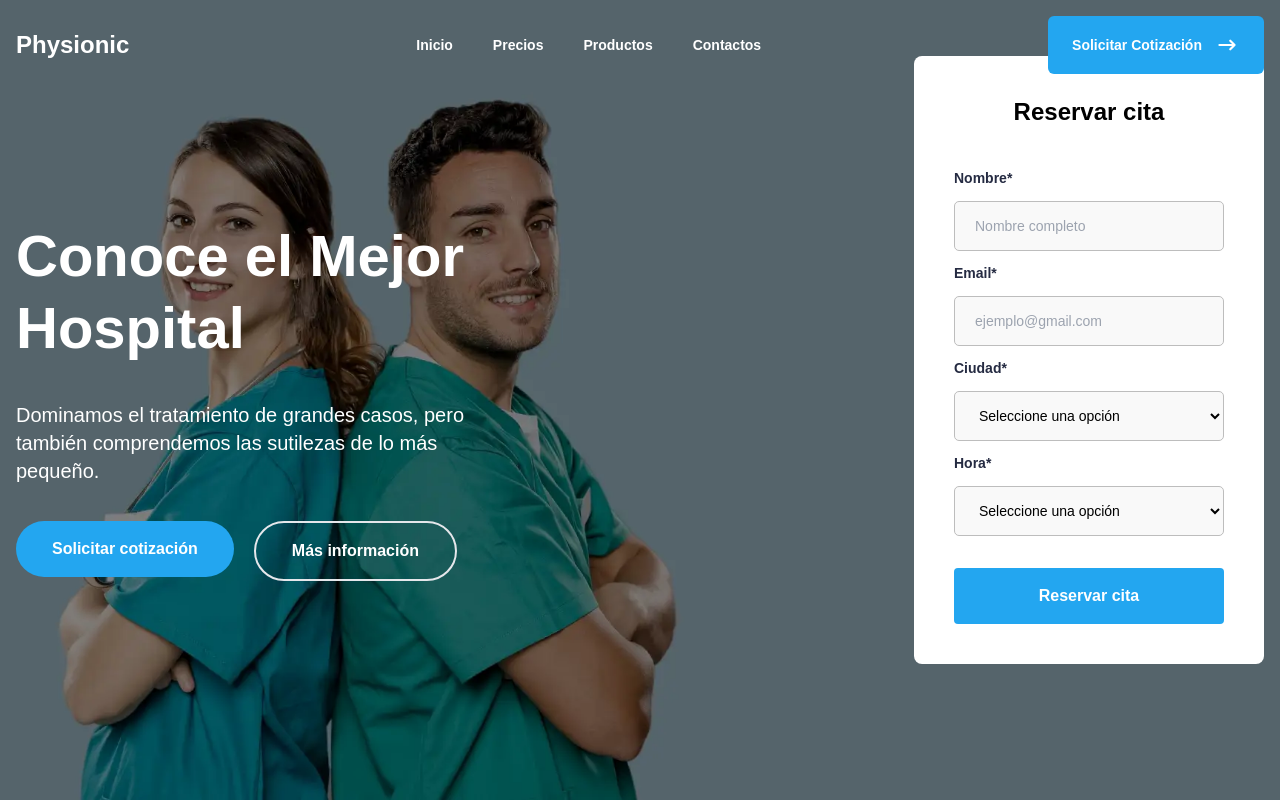
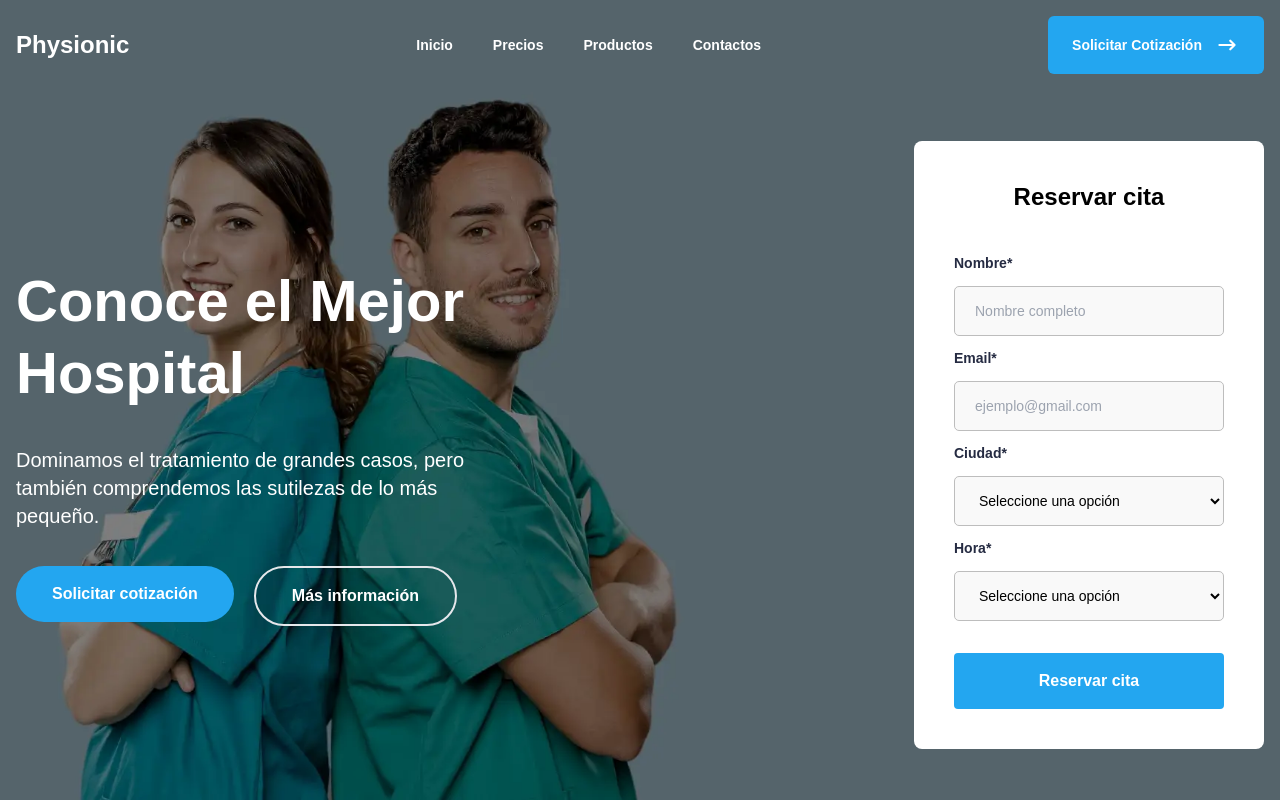
Before and after one commit to 7R0N1X/physionic, an Astro site: page / in a window 1280 px wide. Shown: the top 802 px of the page. Built offline with nearby package versions, Linux system fonts and the light colour scheme; Astro itself is replaced by a stand-in of ours; what @midudev/tailwind-animations would draw is missing.

Commit message:
fix: se centran elementos del hero

```diff
--- a/src/components/Hero.astro
+++ b/src/components/Hero.astro
@@ -2,10 +2,10 @@
 import LinkButton from './LinkButton.astro';
 ---
 
-<section class="w-full sm:h-screen lg:flex lg:justify-center lg:items-center" id="container">
+<section class="w-full sm:h-screen lg:flex lg:justify-center lg:items-center pt-[90px]" id="container">
   <section class="w-full h-full max-w-screen-xl flex flex-col sm:flex-row justify-between items-center px-4">
 
-    <section class="text-white py-20 flex flex-col gap-9 text-center sm:text-start my-16">
+    <section class="text-white sm:h-full py-20 flex flex-col justify-center gap-9 text-center sm:text-start my-16">
       <h1 class="text-4xl lg:text-[58px] font-bold leading-tight lg:max-w-[509px]">Conoce el Mejor Hospital</h1>
       <p class="text-xl lg:max-w-[509px]">Dominamos el tratamiento de grandes casos, pero también comprendemos las sutilezas de lo más pequeño.</p>
 
@@ -15,8 +15,8 @@ import LinkButton from './LinkButton.astro';
       </section>
     </section>
 
-    <section class="w-full sm:w-[350px] mb-20">
-      <form action="" class="flex flex-col gap-3 bg-white px-10 rounded-lg">
+    <section class="w-full sm:w-[350px] h-full my-auto mb-20 flex justify-center items-center">
+      <form action="" class="flex flex-col gap-3 bg-white w-full px-10 rounded-lg">
         <h2 class="text-2xl font-bold text-center mt-10 mb-[28px]">Reservar cita</h2>
 
         <label for="name">Nombre*</label>
@@ -49,10 +49,10 @@ import LinkButton from './LinkButton.astro';
           <option value="16">16:00</option>
           <option value="17">17:00</option>
         </select>
-
         <LinkButton href="#" title="" class="bg-[#23A6F0] rounded px-10 py-4 text-white font-bold mb-10 mt-5 text-center">Reservar cita</LinkButton>
       </form>
     </section>
+
   </section>
 
 </section>
```
